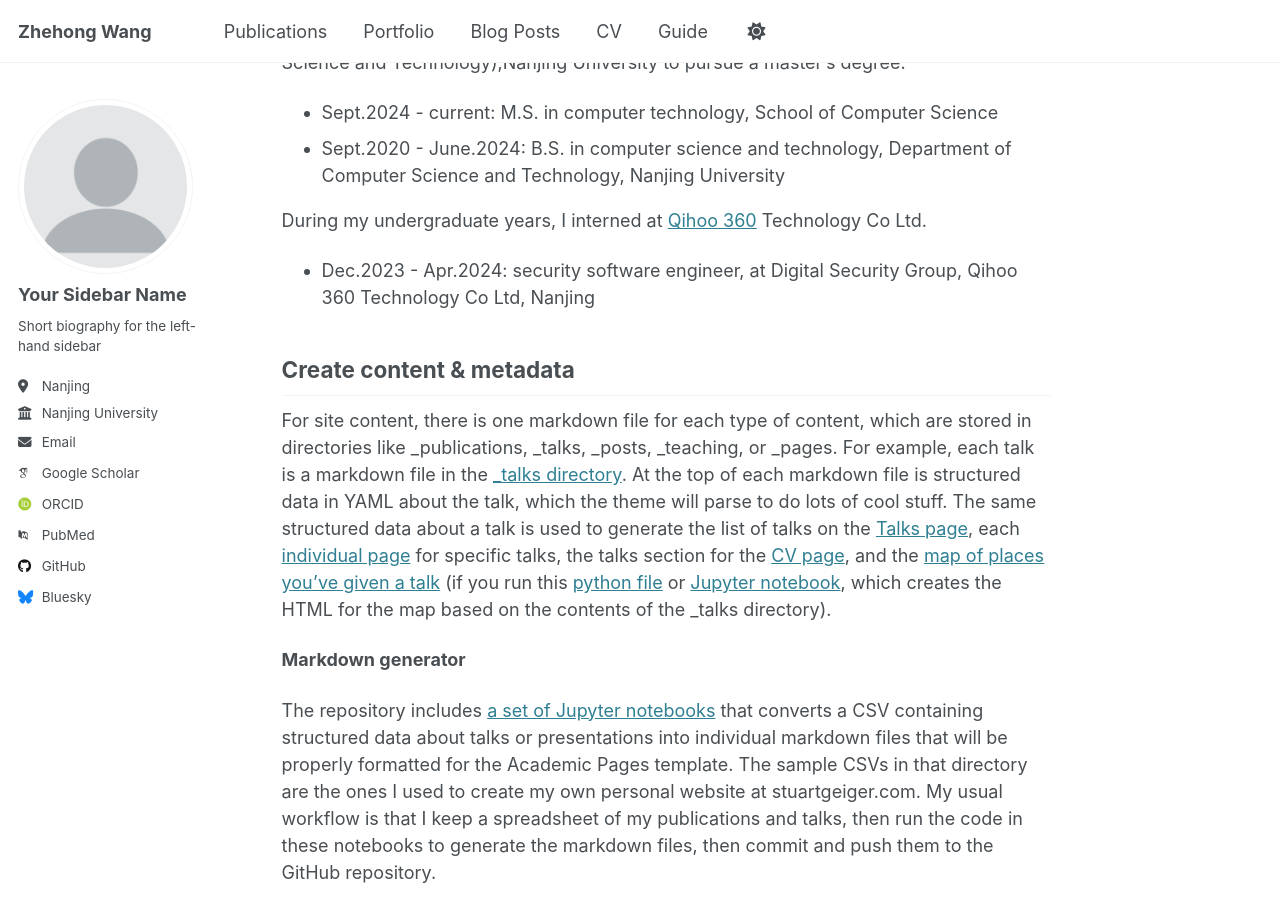
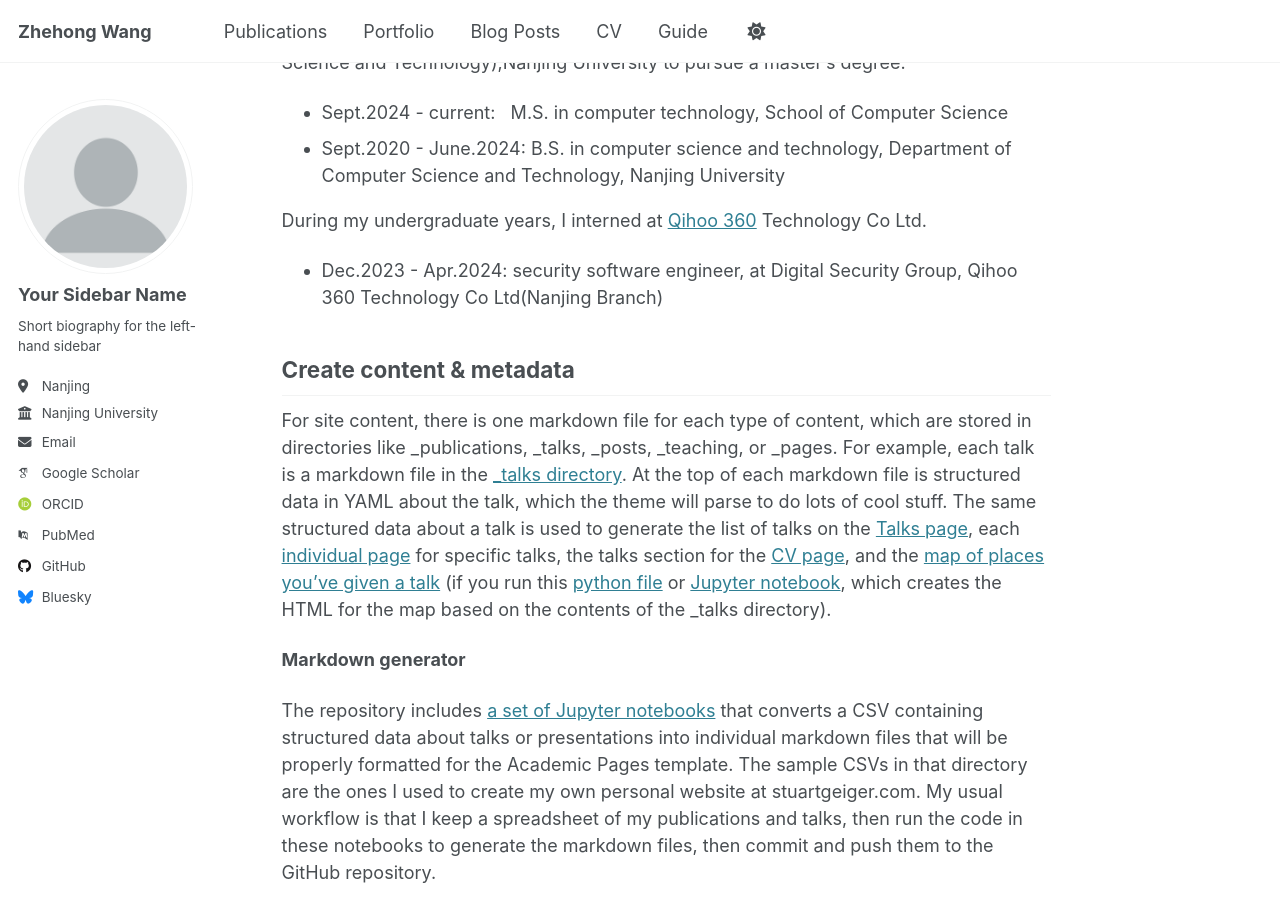
Before and after one commit to Peanow/Peanow.github.io, a Jekyll site: the page built from _pages/about.md, in a window 1280 px wide and 900 px high, scrolled down 397 px. Built offline with Jekyll 4.4.1, drawn with Linux system fonts in a browser that asks for light colours; some web fonts are replaced.

Commit message:
add more

```diff
--- a/_pages/about.md
+++ b/_pages/about.md
@@ -20,12 +20,12 @@ I received my B.Sc. degree from the Department of Computer Science and Technolog
 After graduation, I was recommended for admission without entrance exams to
 School of Computer Science (the former Department of Computer Science and Technology),Nanjing University to pursue a master's degree.
 
-* Sept.2024 - current:   M.S. in computer technology, School of Computer Science
+* Sept.2024 - current: &nbsp;&nbsp;M.S. in computer technology, School of Computer Science
 * Sept.2020 - June.2024: B.S. in computer science and technology, Department of Computer Science and Technology, Nanjing University
 
 During my undergraduate years, I interned at [Qihoo 360](https://www.360.cn/) Technology Co Ltd.
 
-* Dec.2023 - Apr.2024: security software engineer, at Digital Security Group, Qihoo 360 Technology Co Ltd, Nanjing
+* Dec.2023 - Apr.2024: security software engineer, at Digital Security Group, Qihoo 360 Technology Co Ltd(Nanjing Branch)
 
 
 Create content & metadata
```
